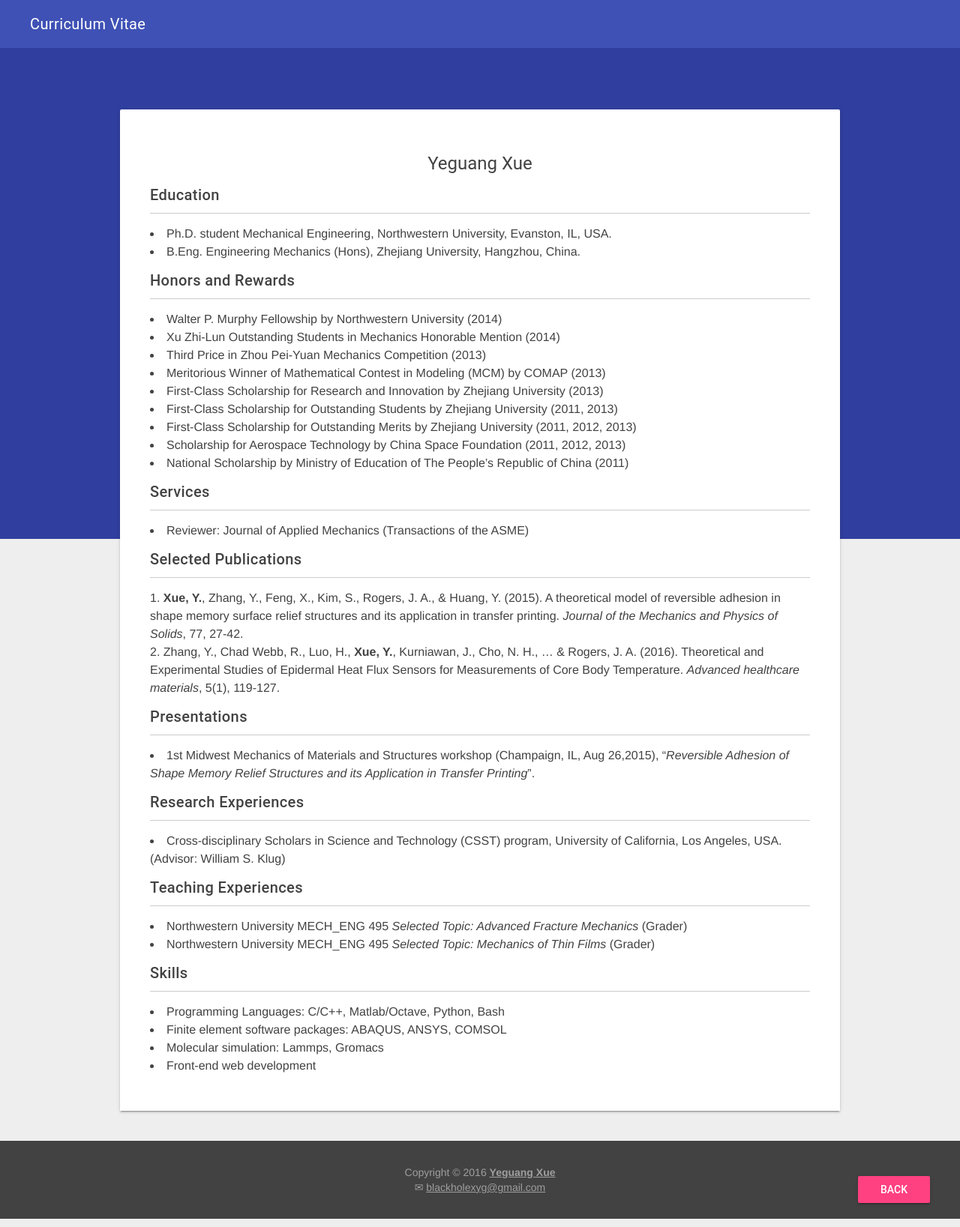
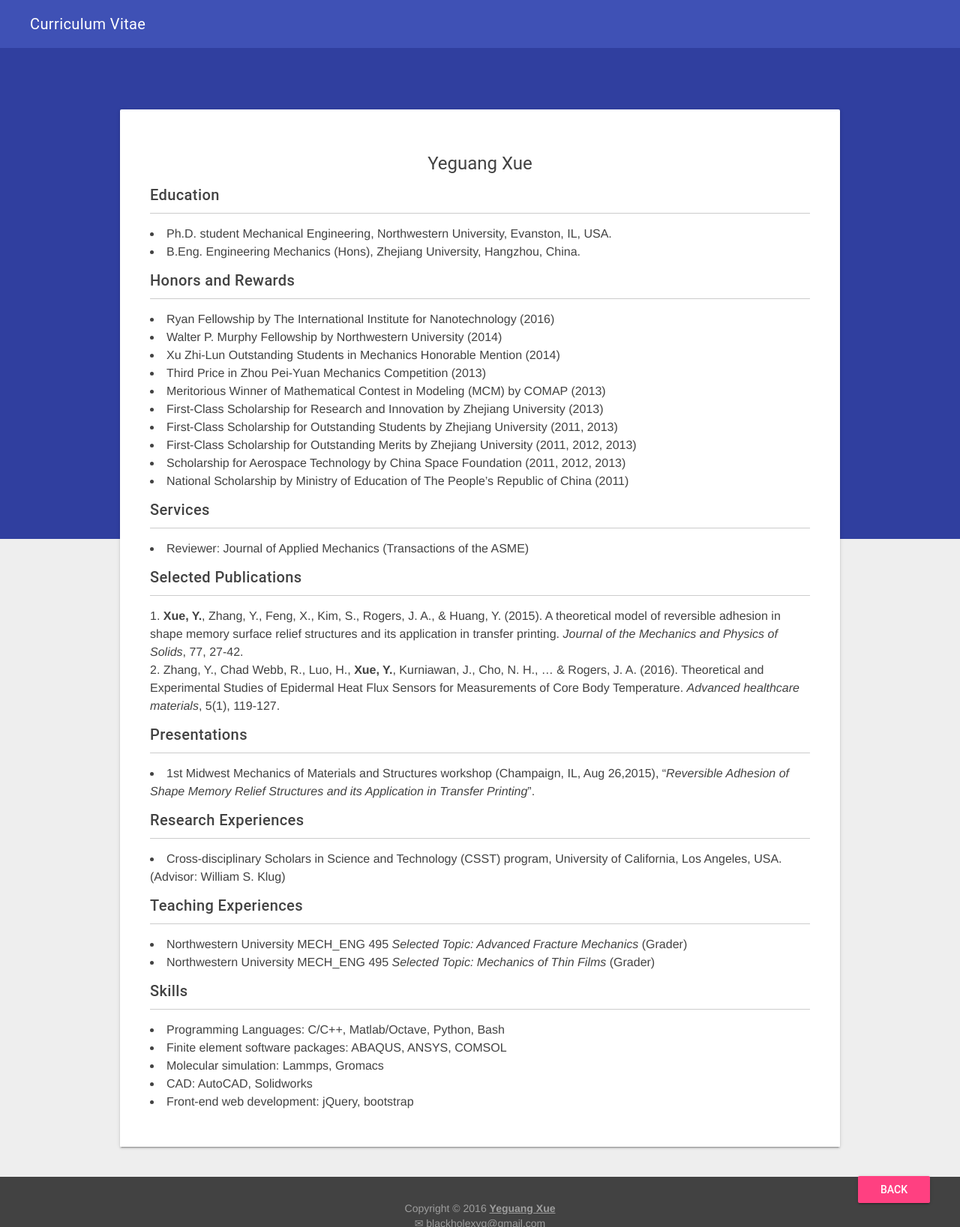
Before and after one commit to yeguang-xue/yeguang-xue.github.io, a Jekyll site: the page built from cv.md, in a window 1280 px wide. Shown: the whole page at 75% size. Built offline with Jekyll 4.4.1, drawn with Linux system fonts in a browser that asks for light colours; nearby versions of some CDN libraries.

Commit message:
update cv

```diff
--- a/cv.md
+++ b/cv.md
@@ -18,6 +18,7 @@ title: Curriculum Vitae
 
 ----
 
+* Ryan Fellowship by The International Institute for Nanotechnology (2016)
 * Walter P. Murphy Fellowship by Northwestern University (2014)
 * Xu Zhi-Lun Outstanding Students in Mechanics Honorable Mention (2014)
 * Third Price in Zhou Pei-Yuan Mechanics Competition (2013)
@@ -73,4 +74,5 @@ title: Curriculum Vitae
 * Programming Languages: C/C++, Matlab/Octave, Python, Bash
 * Finite element software packages: ABAQUS, ANSYS, COMSOL
 * Molecular simulation: Lammps, Gromacs
-* Front-end web development
+* CAD: AutoCAD, Solidworks
+* Front-end web development: jQuery, bootstrap
```
